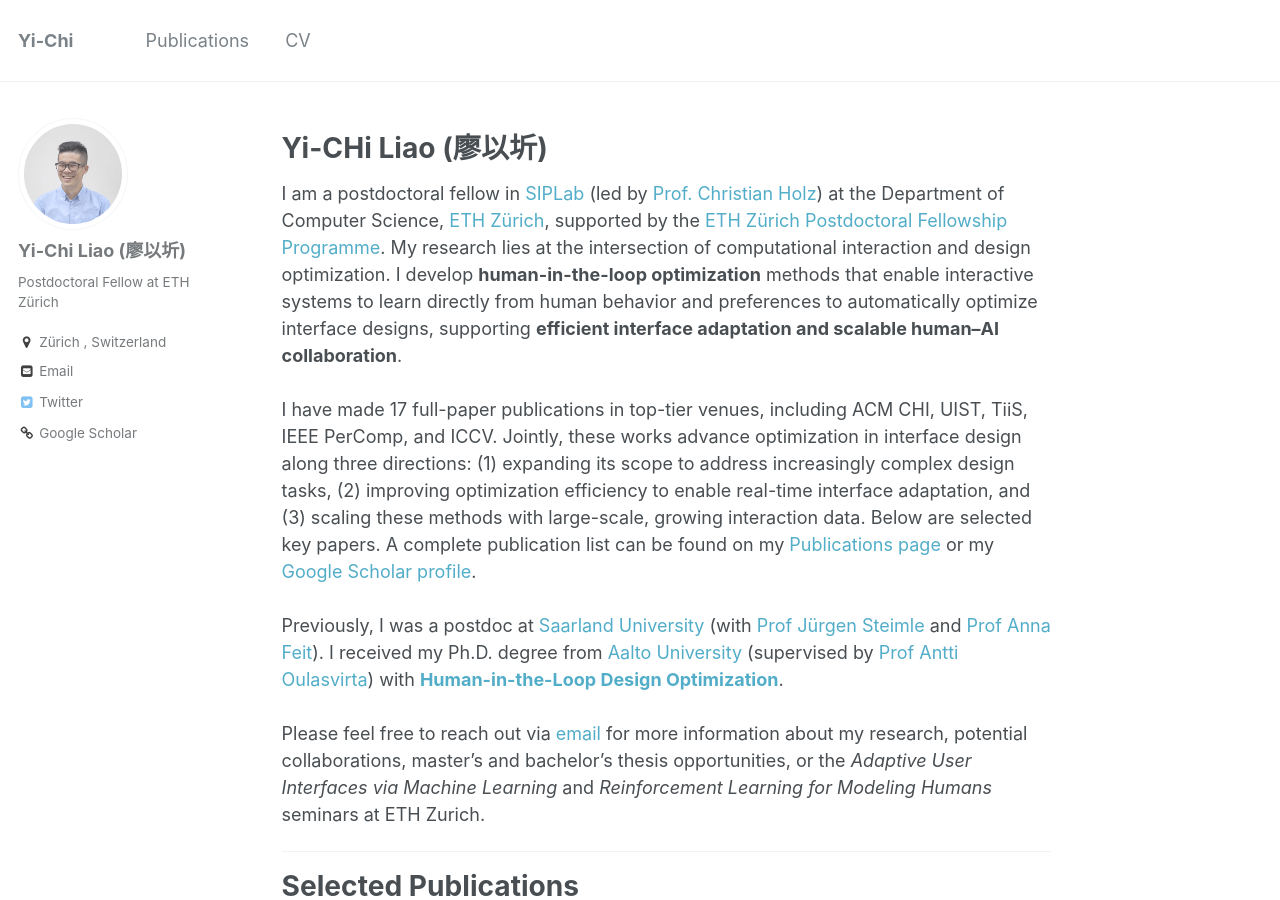
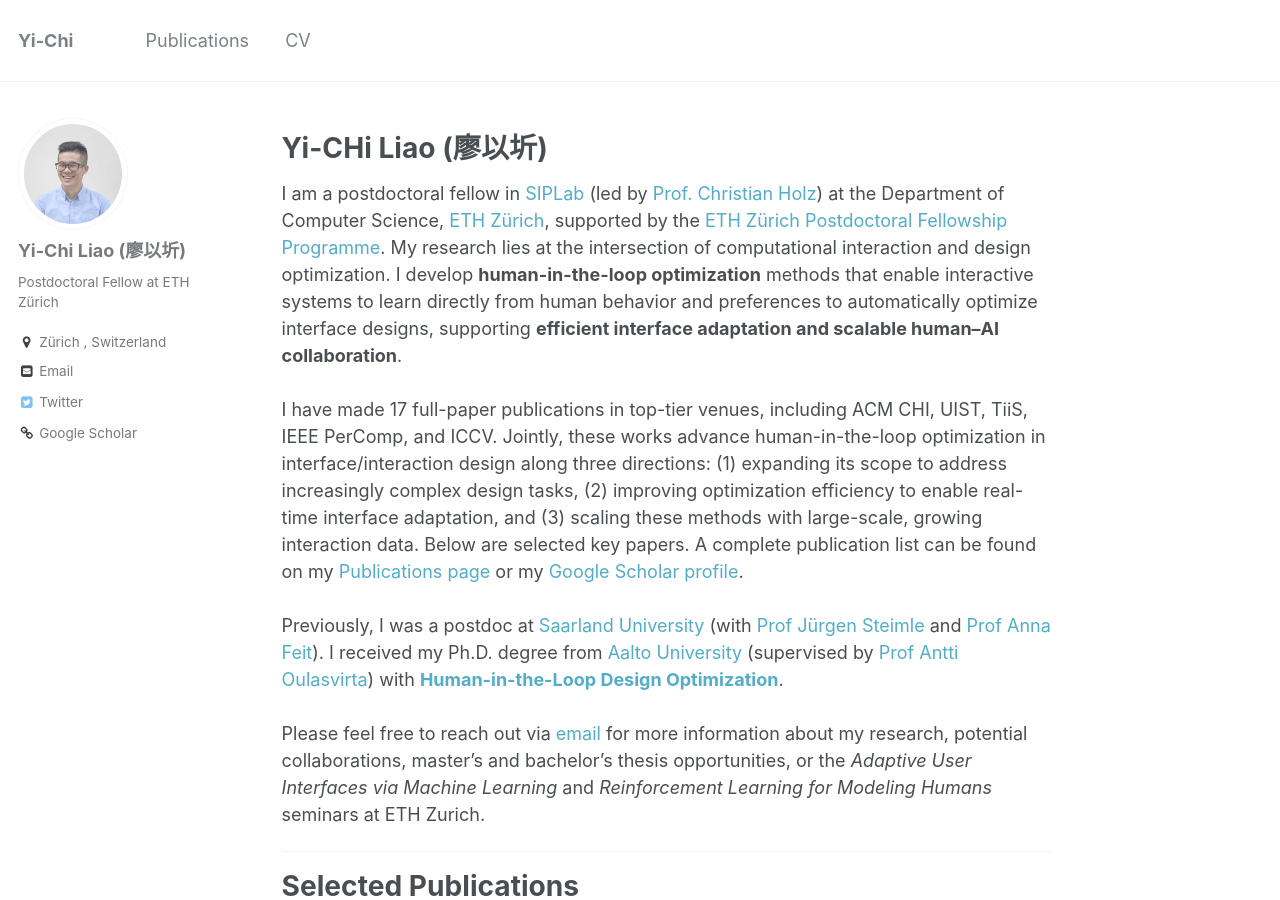
Before and after one commit to yichiliao/yichiliao.github.io, a Jekyll site: the page built from _pages/about.md, in a window 1280 px wide and 900 px high. Built offline with Jekyll 4.4.1, drawn with Linux system fonts in a browser that asks for light colours.

Commit message:
updating about

```diff
--- a/_pages/about.md
+++ b/_pages/about.md
@@ -12,7 +12,7 @@
 <br>
 <br>
 I have made 17 full-paper publications in top-tier venues, including ACM CHI, UIST, TiiS, IEEE PerComp, and ICCV.
-Jointly, these works advance optimization in interface design along three directions: (1) expanding its scope to address increasingly complex design tasks, (2) improving optimization efficiency to enable real-time interface adaptation, and (3) scaling these methods with large-scale, growing interaction data.
+Jointly, these works advance human-in-the-loop optimization in interface/interaction design along three directions: (1) expanding its scope to address increasingly complex design tasks, (2) improving optimization efficiency to enable real-time interface adaptation, and (3) scaling these methods with large-scale, growing interaction data.
 Below are selected key papers. A complete publication list can be found on my [Publications page](https://yichiliao.com/publications/) or my [Google Scholar profile](https://scholar.google.com/citations?user=Ddny4V4AAAAJ&hl=en).
 <br>
 <br>
@@ -57,12 +57,13 @@
 
 <br>
 **Continual Human-in-the-Loop Optimization**<br>
+<iframe width="560" height="315" src="https://www.youtube.com/embed/_lMF20yep3s" title="YouTube video player" frameborder="0" allow="accelerometer; autoplay; clipboard-write; encrypted-media; gyroscope; picture-in-picture" allowfullscreen></iframe>
 
 While human-in-the-loop optimization has the potential to identify optimal settings during use, it is rarely applied in practice due to its long optimization process. A more efficient approach would continually leverage data from previous users to accelerate optimization, exploiting shared traits while adapting to individual characteristics. We introduce the concept of Continual Human-in-the-Loop Optimization and a Bayesian optimization-based method that leverages a Bayesian-neural-network surrogate model to capture population-level characteristics while adapting to new users.
 
 *<u>Yi-Chi Liao</u>, Paul Streli, Zhipeng Li, Christoph Gebhardt, Christian Holz*<br>
 *In Proc. CHI '25 **Honorable Mentioned Award** //
-[[Project Page](https://siplab.org/projects/Redefining_Affordance)], [[Paper](https://arxiv.org/abs/2503.05405)]*
+[[Project Page](https://siplab.org/projects/Redefining_Affordance)], [[Paper](https://arxiv.org/abs/2503.05405)], [[Video](https://www.youtube.com/watch?v=_lMF20yep3s)]*
 
 
 ------
```
